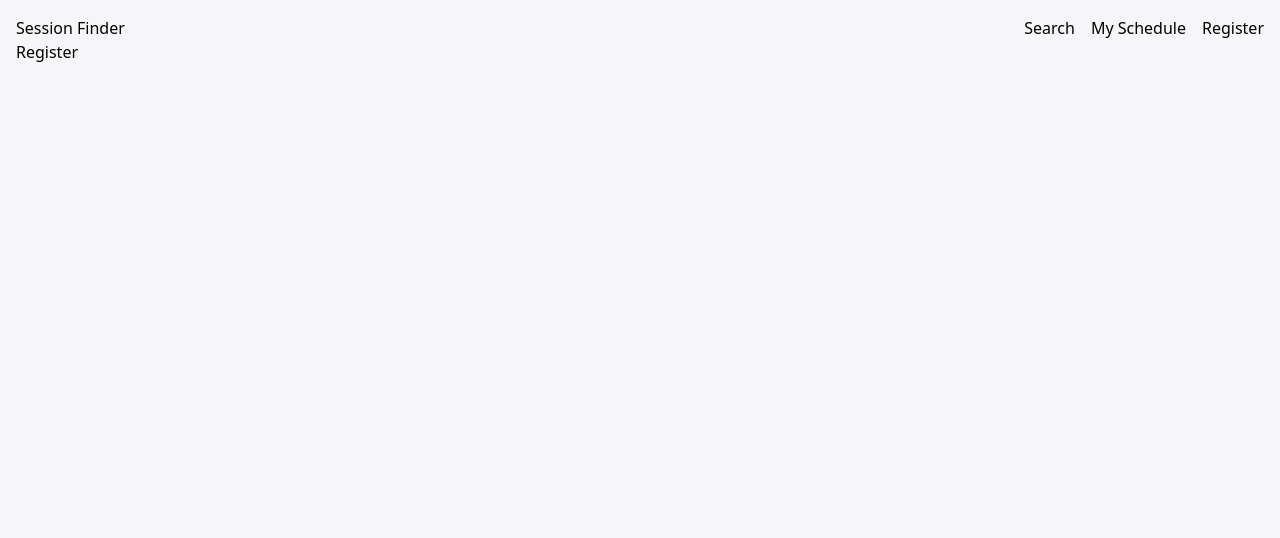
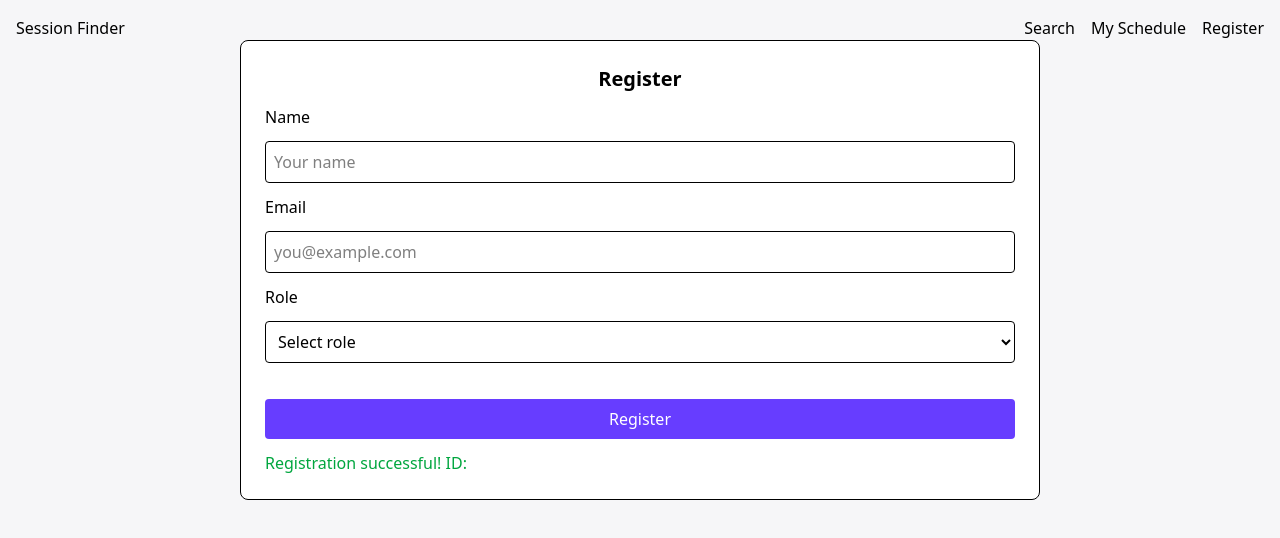
Before and after one commit to Debi312/session-finder, a React (Vite) app: page /register in a window 1280 px wide. Shown: the top 538 px of the page. Built offline with nearby package versions, Linux system fonts and the light colour scheme.

Commit message:
feat: add basic layout for Search,MySchedule and Register views

```diff
--- a/src/views/MySchedule.jsx
+++ b/src/views/MySchedule.jsx
@@ -1,7 +1,16 @@
 export default function MySchedule() {
   return (
     <>
-      <h1>My Schedule</h1>
+      <article className="flex flex-row justify-between items-center border border-border rounded-lg p-6 mt-4 bg-white">
+      <h2 className="text-lg font-bold mb-2">Session Title</h2>
+      <p className="text-sm text-accent">Track Name</p>
+        <div className="flex flex-col gap-1">
+          <p className="text-sm text-gray-600"><strong>Speaker:</strong>  Name</p>
+          <p className="text-sm text-gray-600"><strong>Time:</strong> Time :10:00 AM - 11:00 AM</p>
+          <p className="text-sm text-gray-600"><strong>Duration :</strong> 1 hour</p>
+        </div>
+        <button className="px-4 py-2 bg-accent text-white rounded-lg">Add to Schedule</button>
+      </article>
     </>
   )
 }
--- a/src/views/Register.jsx
+++ b/src/views/Register.jsx
@@ -1,7 +1,47 @@
 export default function Register() {
     return (
-        <>
-            <h1>Register</h1>
-        </>
+        <form className="flex flex-col max-w-200 mx-auto gap-3 bg-white p-6 rounded-lg border border-border">
+            <h2 className="text-xl font-semibold text-center">Register </h2>
+
+            <label htmlFor="name">Name</label>
+            <input
+                type="text"
+                placeholder="Your name"
+                id="name"
+                className="border p-2 rounded"
+            />
+
+            <label htmlFor="email">Email</label>
+            <input
+                type="email"
+                placeholder="you@example.com"
+                id="email"
+                className="border p-2 rounded"
+            />
+
+            <label htmlFor="role">Role</label>
+            <select
+                id="role"
+                className="border p-2 rounded"
+            >
+                <option value="">Select role</option>
+                <option value="Student">Student</option>
+                <option value="Junior">Junior</option>
+                <option value="Mid">Mid</option>
+                <option value="Senior">Senior</option>
+            </select>
+
+
+            <button
+                type="submit"
+                className="bg-accent text-white py-2 rounded disabled:bg-gray-400 mt-6"
+            >
+                Register
+            </button>
+
+
+            <p className="text-green-600">Registration successful! ID: </p>
+
+        </form>
     );
 }
--- a/src/views/Search.jsx
+++ b/src/views/Search.jsx
@@ -1,7 +1,23 @@
 export default function Search() {
     return (
-        <>
-            <h1>Search</h1>
-        </>
+        <div>
+            <header>
+                <input
+                    className="w-full border border-border p-2 rounded-lg placeholder:text-gray-400"
+                    type="text" id="search" placeholder="Search by title, track or speaker..." />
+            </header>
+            <main className="grid grid-cols-1 lg:grid-cols-3 gap-4 mt-4">
+                <article className="border border-border rounded-lg p-6 mt-4 bg-white">
+                    <p className="text-sm text-accent">Track Name</p>
+                    <h2 className="text-lg font-bold mb-2">Session Title</h2>
+                    <div className="flex flex-col gap-1">
+                        <p className="text-sm text-gray-600"><strong>Speaker:</strong>  Name</p>
+                        <p className="text-sm text-gray-600"><strong>Time:</strong> Time :10:00 AM - 11:00 AM</p>
+                        <p className="text-sm text-gray-600"><strong>Duration :</strong> 1 hour</p>
+                    </div>
+                    <button className="w-full mt-4 px-4 py-2 bg-accent text-white rounded-lg">Add to Schedule</button>
+                </article>
+            </main>
+        </div>
     )
 }
```
